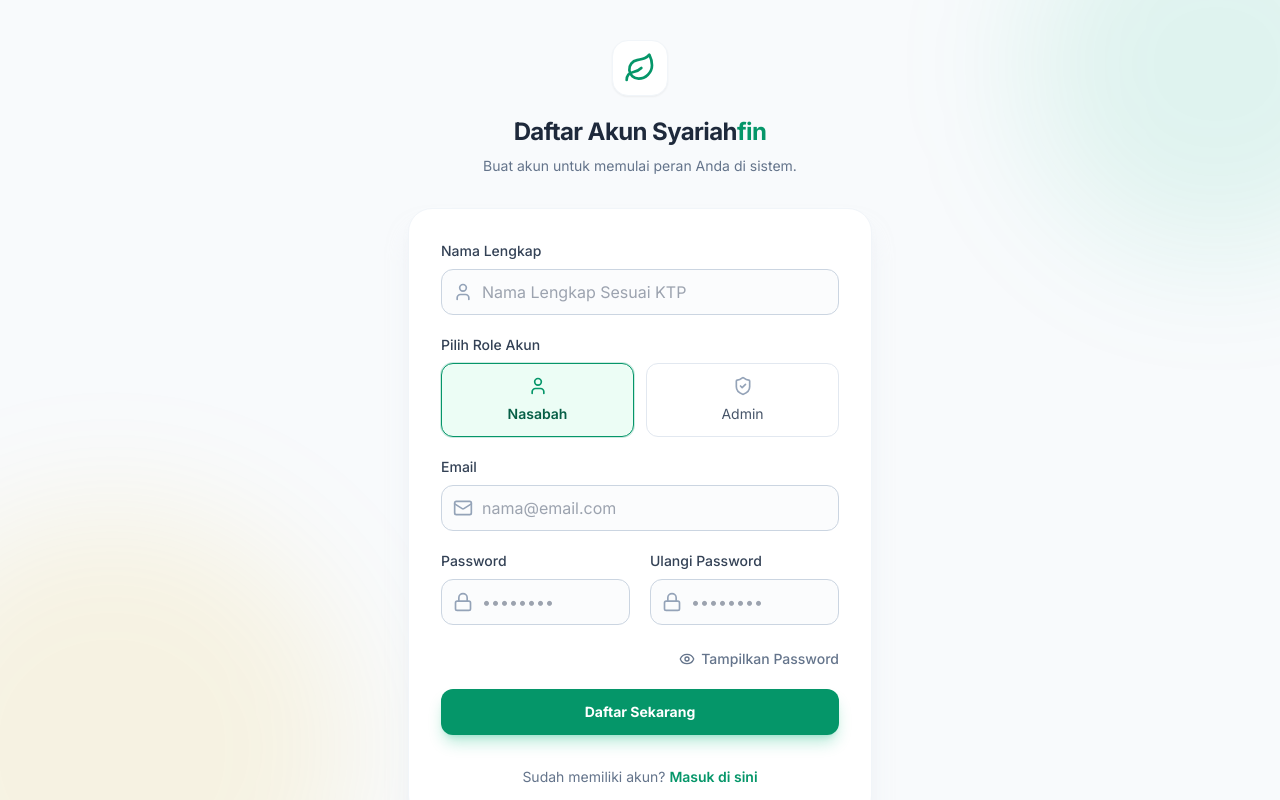
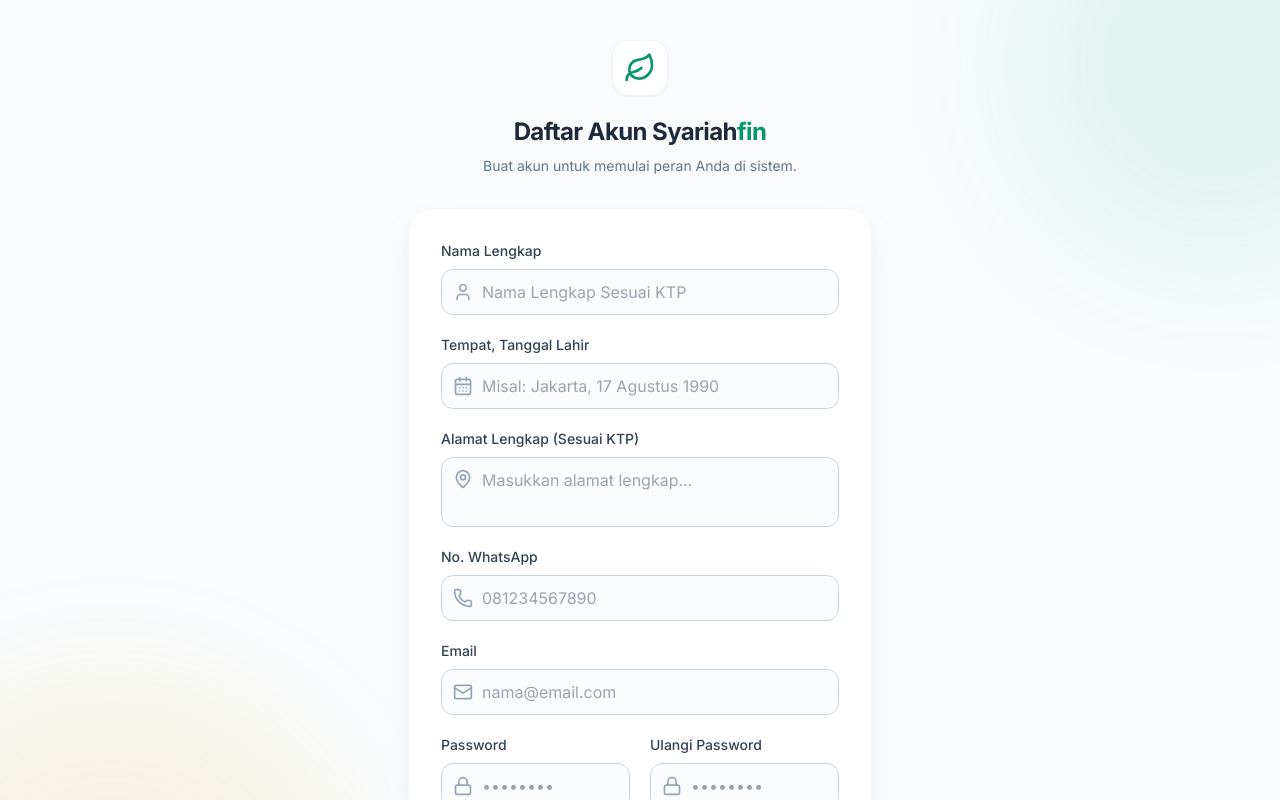
Before and after one commit to officialmurdifinstudio-code/vibecoding-syariahfin, a React (Vite) app: page /register in a window 1280 px wide. Shown: the top 800 px of the page. Built offline with nearby package versions, Linux system fonts and the light colour scheme.

Commit message:
Update alur Register (hapus role) dan notifikasi belum aktif di Login

```diff
--- a/src/pages/Login.jsx
+++ b/src/pages/Login.jsx
@@ -1,10 +1,15 @@
 import { useState } from 'react';
-import { useNavigate, Link } from 'react-router-dom';
-import { Leaf, Mail, Lock, Eye, EyeOff } from 'lucide-react';
+import { useNavigate, Link, useLocation } from 'react-router-dom';
+import { Leaf, Mail, Lock, Eye, EyeOff, Info } from 'lucide-react';
 
 export default function Login() {
   const navigate = useNavigate();
+  const location = useLocation();
   const [showPassword, setShowPassword] = useState(false);
+
+  // Derived state dari router location (Menghindar dari useEffect setter)
+  const showInactivateWarning = Boolean(location.state?.registered);
+
   const [formData, setFormData] = useState({
     email: '',
     password: '',
@@ -37,6 +42,16 @@
           <h1 className="text-3xl font-bold text-slate-800 tracking-tight mb-2">Masuk ke Syariah<span className="text-primary">fin</span>.</h1>
           <p className="text-slate-500 text-sm">Masuk untuk mengelola keuangan dan nasabah Anda.</p>
         </div>
+
+        {showInactivateWarning && (
+          <div className="bg-blue-50 text-blue-800 p-4 rounded-2xl flex items-start text-sm border border-blue-100 mb-6 shadow-sm animate-in fade-in slide-in-from-top-4">
+            <Info className="w-5 h-5 mr-3 shrink-0 text-blue-600 mt-0.5" />
+            <div>
+              <p className="font-semibold mb-1">Akun Anda masih belum aktif</p>
+              <p>Proses registrasi berhasil. Silakan tunggu Administrator untuk memverifikasi dan mengaktifkan akun Nasabah Anda sebelum dapat melakukan login.</p>
+            </div>
+          </div>
+        )}
 
         <div className="bg-white py-8 px-6 md:px-8 shadow-xl shadow-slate-200/50 rounded-3xl border border-slate-100">
           <form onSubmit={handleLogin} className="space-y-5">
--- a/src/pages/Register.jsx
+++ b/src/pages/Register.jsx
@@ -1,38 +1,49 @@
 import { useState } from 'react';
 import { useNavigate, Link } from 'react-router-dom';
-import { Leaf, Mail, Lock, Eye, EyeOff, User, ShieldCheck } from 'lucide-react';
-import { clsx } from 'clsx';
-import { twMerge } from 'tailwind-merge';
-
-function cn(...inputs) {
-  return twMerge(clsx(inputs));
-}
+import { Leaf, Mail, Lock, Eye, EyeOff, User, MapPin, CalendarDays, Phone, Loader2, CheckCircle2 } from 'lucide-react';
 
 export default function Register() {
   const navigate = useNavigate();
   const [showPassword, setShowPassword] = useState(false);
   const [formData, setFormData] = useState({
     namaLengkap: '',
-    role: 'nasabah', // admin, nasabah
+    tempatTanggalLahir: '',
+    alamat: '',
+    noWhatsapp: '',
     email: '',
     password: '',
     konfirmasiPassword: '',
   });
+  const [isSubmitting, setIsSubmitting] = useState(false);
+  const [showSuccessMessage, setShowSuccessMessage] = useState(false);
 
   const handleInputChange = (e) => {
     setFormData({ ...formData, [e.target.name]: e.target.value });
   };
 
-  const handleRegister = (e) => {
+  const handleRegister = async (e) => {
     e.preventDefault();
-    // Di tahap 5 ini akan diganti dengan Firebase Auth
     if (formData.password !== formData.konfirmasiPassword) {
       alert('Password tidak cocok!');
       return;
     }
 
-    // Mock registrasi sukses: Kembali ke login
-    navigate('/login');
+    setIsSubmitting(true);
+
+    // Simulasi proses registrasi ke Firebase (Mock)
+    // Di sini nantinya Role akan otomatis di-set sebagai "nasabah"
+    // dan status "is_active" akan bernilai false
+
+    await new Promise(resolve => setTimeout(resolve, 1500)); // Simulasi loading
+
+    setIsSubmitting(false);
+    setShowSuccessMessage(true);
+
+    // Tahan sebentar untuk menampilkan pesan sukses, lalu arahkan ke Login
+    setTimeout(() => {
+      // Kita passing state melalui navigate untuk ditangkap di halaman login
+      navigate('/login', { state: { registered: true } });
+    }, 4000);
   };
 
   return (
@@ -72,36 +83,60 @@
               </div>
             </div>
 
-            {/* Role Assignment */}
+            {/* Tempat Tanggal Lahir */}
             <div>
-              <label className="block text-sm font-medium text-slate-700 mb-2">Pilih Role Akun</label>
-              <div className="grid grid-cols-2 gap-3">
-                <button
-                  type="button"
-                  onClick={() => setFormData({...formData, role: 'nasabah'})}
-                  className={cn(
-                    "flex flex-col items-center justify-center p-3 rounded-xl border text-sm transition-all text-center",
-                    formData.role === 'nasabah'
-                      ? "border-primary bg-emerald-50 text-emerald-800 font-semibold ring-1 ring-primary/20"
-                      : "border-slate-200 bg-white text-slate-600 hover:bg-slate-50"
-                  )}
-                >
-                  <User className={cn("w-5 h-5 mb-2", formData.role === 'nasabah' ? "text-primary" : "text-slate-400")} />
-                  Nasabah
-                </button>
-                <button
-                  type="button"
-                  onClick={() => setFormData({...formData, role: 'admin'})}
-                  className={cn(
-                    "flex flex-col items-center justify-center p-3 rounded-xl border text-sm transition-all text-center",
-                    formData.role === 'admin'
-                      ? "border-primary bg-emerald-50 text-emerald-800 font-semibold ring-1 ring-primary/20"
-                      : "border-slate-200 bg-white text-slate-600 hover:bg-slate-50"
-                  )}
-                >
-                  <ShieldCheck className={cn("w-5 h-5 mb-2", formData.role === 'admin' ? "text-primary" : "text-slate-400")} />
-                  Admin
-                </button>
+              <label className="block text-sm font-medium text-slate-700 mb-2">Tempat, Tanggal Lahir</label>
+              <div className="relative">
+                <div className="absolute inset-y-0 left-0 pl-3 flex items-center pointer-events-none">
+                  <CalendarDays className="h-5 w-5 text-slate-400" />
+                </div>
+                <input
+                  type="text"
+                  name="tempatTanggalLahir"
+                  required
+                  value={formData.tempatTanggalLahir}
+                  onChange={handleInputChange}
+                  className="block w-full pl-10 pr-3 py-2.5 border border-slate-300 rounded-xl focus:ring-primary focus:border-primary text-sm sm:text-base text-slate-900 transition-colors bg-slate-50/50 focus:bg-white"
+                  placeholder="Misal: Jakarta, 17 Agustus 1990"
+                />
+              </div>
+            </div>
+
+            {/* Alamat */}
+            <div>
+              <label className="block text-sm font-medium text-slate-700 mb-2">Alamat Lengkap (Sesuai KTP)</label>
+              <div className="relative">
+                <div className="absolute top-3 left-3 flex items-start pointer-events-none">
+                  <MapPin className="h-5 w-5 text-slate-400" />
+                </div>
+                <textarea
+                  name="alamat"
+                  required
+                  rows="2"
+                  value={formData.alamat}
+                  onChange={handleInputChange}
+                  className="block w-full pl-10 pr-3 py-2.5 border border-slate-300 rounded-xl focus:ring-primary focus:border-primary text-sm sm:text-base text-slate-900 transition-colors bg-slate-50/50 focus:bg-white resize-none"
+                  placeholder="Masukkan alamat lengkap..."
+                />
+              </div>
+            </div>
+
+            {/* No WhatsApp */}
+            <div>
+              <label className="block text-sm font-medium text-slate-700 mb-2">No. WhatsApp</label>
+              <div className="relative">
+                <div className="absolute inset-y-0 left-0 pl-3 flex items-center pointer-events-none">
+                  <Phone className="h-5 w-5 text-slate-400" />
+                </div>
+                <input
+                  type="tel"
+                  name="noWhatsapp"
+                  required
+                  value={formData.noWhatsapp}
+                  onChange={handleInputChange}
+                  className="block w-full pl-10 pr-3 py-2.5 border border-slate-300 rounded-xl focus:ring-primary focus:border-primary text-sm sm:text-base text-slate-900 transition-colors bg-slate-50/50 focus:bg-white"
+                  placeholder="081234567890"
+                />
               </div>
             </div>
 
@@ -175,11 +210,26 @@
               </button>
             </div>
 
+            {showSuccessMessage && (
+               <div className="bg-emerald-50 text-emerald-800 p-4 rounded-xl flex items-start text-sm border border-emerald-100 mt-2 mb-4 animate-in fade-in slide-in-from-bottom-2">
+                 <CheckCircle2 className="w-5 h-5 mr-2 shrink-0 text-emerald-600 mt-0.5" />
+                 <div>
+                   <p className="font-semibold mb-1">Pendaftaran Berhasil!</p>
+                   <p>Sistem mendaftarkan Anda sebagai <b>Nasabah</b>. Mohon tunggu aktivasi akun dari Admin sebelum Anda dapat masuk.</p>
+                 </div>
+               </div>
+            )}
+
             <button
               type="submit"
-              className="w-full flex justify-center py-3 mt-8 px-4 border border-transparent rounded-xl shadow-lg shadow-emerald-500/30 text-sm font-bold text-white bg-primary hover:bg-emerald-600 focus:outline-none focus:ring-2 focus:ring-offset-2 focus:ring-primary transition-all active:scale-[0.98]"
+              disabled={isSubmitting || showSuccessMessage}
+              className="w-full flex justify-center items-center py-3 mt-8 px-4 border border-transparent rounded-xl shadow-lg shadow-emerald-500/30 text-sm font-bold text-white bg-primary hover:bg-emerald-600 focus:outline-none focus:ring-2 focus:ring-offset-2 focus:ring-primary transition-all active:scale-[0.98] disabled:opacity-70 disabled:cursor-not-allowed"
             >
-              Daftar Sekarang
+              {isSubmitting ? (
+                <><Loader2 className="w-5 h-5 animate-spin mr-2"/> Memproses Data...</>
+              ) : (
+                "Daftar Sekarang"
+              )}
             </button>
 
           </form>
```
